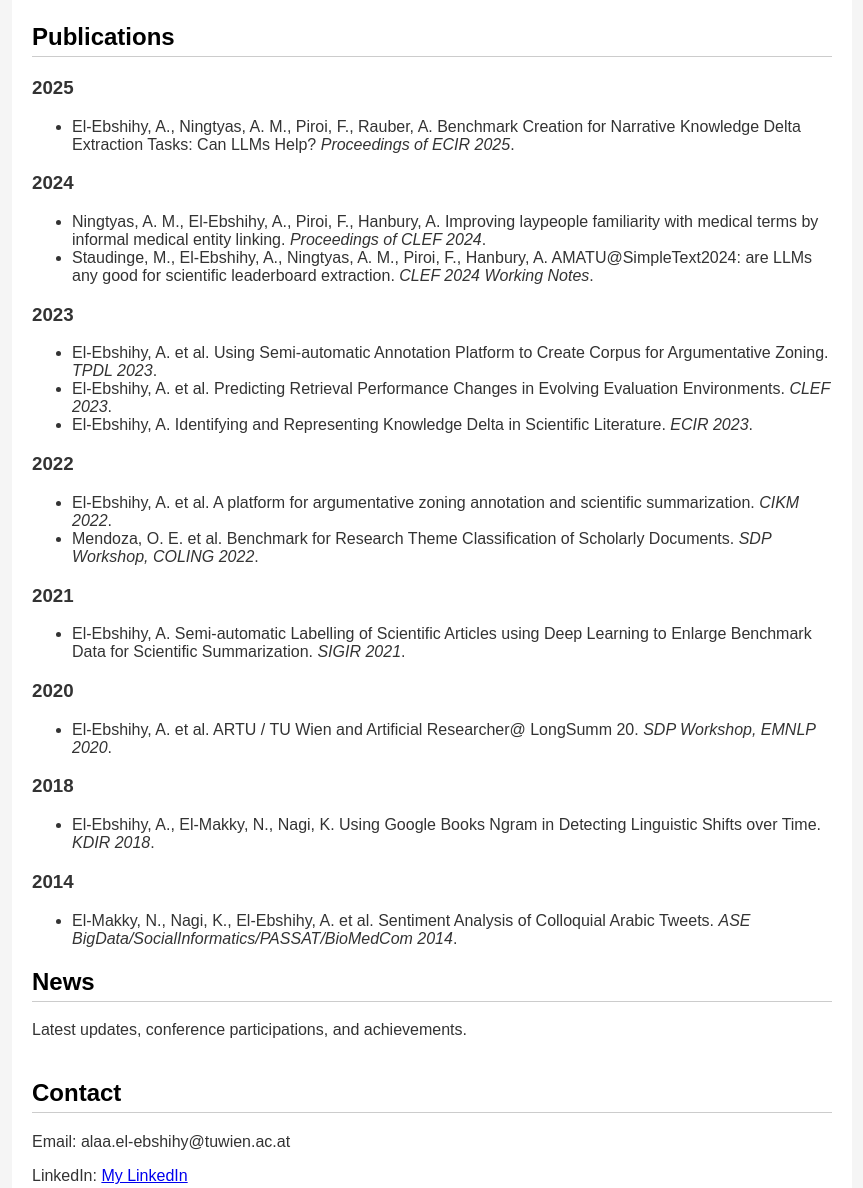
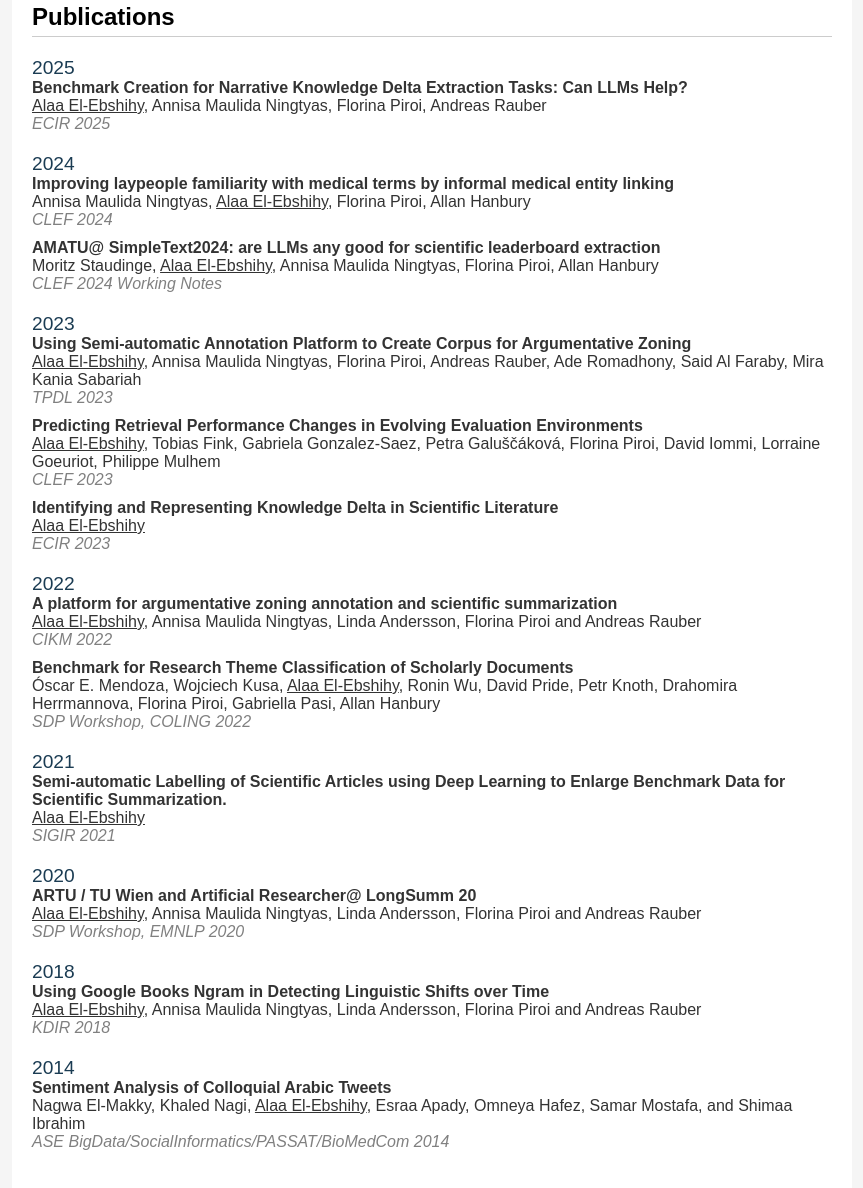
Before and after one commit to Alaa-Ebshihy/alaa-ebshihy.github.io, a plain HTML site: page index.html in a window 1280 px wide. Shown: the part 639-1827 px from the top of the page, without its empty margins (208-1071 px from the left). Drawn offline with Linux system fonts and the light colour scheme.

Commit message:
Reformated the publications.

```diff
--- a/index.html
+++ b/index.html
@@ -6,27 +6,29 @@
     <title>Alaa El-Ebshihy - Personal Website</title>
     <style>
         body { font-family: Arial, sans-serif; margin: 0; padding: 0; background-color: #f5f5f5; color: #333; }
-        header { background-color: #1e3a8a; color: white; text-align: center; padding: 20px; display: flex; align-items: center; justify-content: center; gap: 20px; }
-        /*header img { border-radius: 50%; width: 100px; height: 100px; }*/
-        header img { border-radius: 50%; width: 120px; height: 120px; object-fit: cover; object-position: center; }
-
+        header { background-color: #456882; color: white; text-align: center; padding: 20px; display: flex; align-items: center; justify-content: center; gap: 20px; }
+        header img { border-radius: 50%; width: 100px; height: 100px; object-fit: cover; object-position: center; }
         header h1 { margin: 0; font-size: 2rem; }
         nav { background: #333; color: #fff; padding: 1rem; text-align: center; }
         nav a { color: white; margin: 0 10px; text-decoration: none; }
-        nav a:hover { color: #1e3a8a; }
+        nav a:hover { color: #1B3C53; }
         .container { max-width: 800px; margin: auto; padding: 20px; background-color: white; }
         h1, h2 { border-bottom: 1px solid #ccc; padding-bottom: 5px; color: #000000; }
         section { margin-bottom: 40px; }
+        .pub-year { font-size: 1.2em; margin-top: 20px; color: #1B3C53; }
+        .publication { margin-bottom: 10px; }
+        .publication .title { font-weight: bold; }
+        .publication .venue { font-style: italic; color: gray; }
     </style>
 </head>
 <body>
     <nav>
         <a href="#home">Home</a>
-        <a href="#research">Research</a>
+<!--         <a href="#research">Research</a>
         <a href="#teaching">Teaching</a>
         <a href="#industry">Industry</a>
         <a href="#activities">Activities</a>
-        <a href="#skills">Skills</a>
+        <a href="#skills">Skills</a -->
         <a href="#publications">Publications</a>
         <a href="#news">News</a>
         <a href="#contact">Contact</a>
@@ -82,52 +84,89 @@
             <h2>Skills</h2>
             <p>Programming languages, tools, and natural languages proficiency.</p>
         </section> -->
-
+    <section id="publications">
         <h2>Publications</h2>
 
-        <h3>2025</h3>
-        <ul>
-            <li>El-Ebshihy, A., Ningtyas, A. M., Piroi, F., Rauber, A. Benchmark Creation for Narrative Knowledge Delta Extraction Tasks: Can LLMs Help? <i>Proceedings of ECIR 2025</i>.</li>
-        </ul>
+        <div class="pub-year">2025</div>
+        <div class="publication">
+            <span class="title">Benchmark Creation for Narrative Knowledge Delta Extraction Tasks: Can LLMs Help?</span><br>
+            <u>Alaa El-Ebshihy</u>, Annisa Maulida Ningtyas, Florina Piroi, Andreas Rauber<br>
+            <span class="venue">ECIR 2025</span>
+        </div>
 
-        <h3>2024</h3>
-        <ul>
-            <li>Ningtyas, A. M., El-Ebshihy, A., Piroi, F., Hanbury, A. Improving laypeople familiarity with medical terms by informal medical entity linking. <i>Proceedings of CLEF 2024</i>.</li>
-            <li>Staudinge, M., El-Ebshihy, A., Ningtyas, A. M., Piroi, F., Hanbury, A. AMATU@SimpleText2024: are LLMs any good for scientific leaderboard extraction. <i>CLEF 2024 Working Notes</i>.</li>
-        </ul>
 
-        <h3>2023</h3>
-        <ul>
-            <li>El-Ebshihy, A. et al. Using Semi-automatic Annotation Platform to Create Corpus for Argumentative Zoning. <i>TPDL 2023</i>.</li>
-            <li>El-Ebshihy, A. et al. Predicting Retrieval Performance Changes in Evolving Evaluation Environments. <i>CLEF 2023</i>.</li>
-            <li>El-Ebshihy, A. Identifying and Representing Knowledge Delta in Scientific Literature. <i>ECIR 2023</i>.</li>
-        </ul>
+        <div class="pub-year">2024</div>
+        <div class="publication">
+            <span class="title">Improving laypeople familiarity with medical terms by informal medical entity linking</span><br>
+            Annisa Maulida Ningtyas, <u>Alaa El-Ebshihy</u>, Florina Piroi, Allan Hanbury<br>
+            <span class="venue">CLEF 2024</span>
+        </div>
+        <div class="publication">
+            <span class="title">AMATU@ SimpleText2024: are LLMs any good for scientific leaderboard extraction</span><br>
+            Moritz Staudinge, <u>Alaa El-Ebshihy</u>, Annisa Maulida Ningtyas, Florina Piroi, Allan Hanbury<br>
+            <span class="venue">CLEF 2024 Working Notes</span>
+        </div>
 
-        <h3>2022</h3>
-        <ul>
-            <li>El-Ebshihy, A. et al. A platform for argumentative zoning annotation and scientific summarization. <i>CIKM 2022</i>.</li>
-            <li>Mendoza, O. E. et al. Benchmark for Research Theme Classification of Scholarly Documents. <i>SDP Workshop, COLING 2022</i>.</li>
-        </ul>
 
-        <h3>2021</h3>
-        <ul>
-            <li>El-Ebshihy, A. Semi-automatic Labelling of Scientific Articles using Deep Learning to Enlarge Benchmark Data for Scientific Summarization. <i>SIGIR 2021</i>.</li>
-        </ul>
+        <div class="pub-year">2023</div>
+        <div class="publication">
+            <span class="title">Using Semi-automatic Annotation Platform to Create Corpus for Argumentative Zoning</span><br>
+            <u>Alaa El-Ebshihy</u>, Annisa Maulida Ningtyas, Florina Piroi, Andreas Rauber, Ade Romadhony, Said Al Faraby, Mira Kania Sabariah <br>
+            <span class="venue">TPDL 2023</span>
+        </div>
 
-        <h3>2020</h3>
-        <ul>
-            <li>El-Ebshihy, A. et al. ARTU / TU Wien and Artificial Researcher@ LongSumm 20. <i>SDP Workshop, EMNLP 2020</i>.</li>
-        </ul>
+        <div class="publication">
+            <span class="title">Predicting Retrieval Performance Changes in Evolving Evaluation Environments</span><br>
+            <u>Alaa El-Ebshihy</u>, Tobias Fink, Gabriela Gonzalez-Saez, Petra Galuščáková, Florina Piroi, David Iommi, Lorraine Goeuriot, Philippe Mulhem  <br>
+            <span class="venue">CLEF 2023</span>
+        </div>
+        <div class="publication">
+            <span class="title">Identifying and Representing Knowledge Delta in Scientific Literature</span><br>
+            <u>Alaa El-Ebshihy</u> <br>
+            <span class="venue">ECIR 2023</span>
+        </div>
 
-        <h3>2018</h3>
-        <ul>
-            <li>El-Ebshihy, A., El-Makky, N., Nagi, K. Using Google Books Ngram in Detecting Linguistic Shifts over Time. <i>KDIR 2018</i>.</li>
-        </ul>
+        <div class="pub-year">2022</div>
+        <div class="publication">
+            <span class="title">A platform for argumentative zoning annotation and scientific summarization</span><br>
+            <u>Alaa El-Ebshihy</u>, Annisa Maulida Ningtyas, Linda Andersson, Florina Piroi and Andreas Rauber<br>
+            <span class="venue">CIKM 2022</span>
+        </div>
 
-        <h3>2014</h3>
-        <ul>
-            <li>El-Makky, N., Nagi, K., El-Ebshihy, A. et al. Sentiment Analysis of Colloquial Arabic Tweets. <i>ASE BigData/SocialInformatics/PASSAT/BioMedCom 2014</i>.</li>
-        </ul>
+        <div class="publication">
+            <span class="title">Benchmark for Research Theme Classification of Scholarly Documents</span><br>
+             Óscar E. Mendoza, Wojciech Kusa, <u>Alaa El-Ebshihy</u>, Ronin Wu, David Pride, Petr Knoth, Drahomira Herrmannova, Florina Piroi, Gabriella Pasi, Allan Hanbury <br>
+            <span class="venue">SDP Workshop, COLING 2022</span>
+        </div>
+
+        <div class="pub-year">2021</div>
+        <div class="publication">
+            <span class="title">Semi-automatic Labelling of Scientific Articles using Deep Learning to Enlarge Benchmark Data for Scientific Summarization. </span><br>
+            <u>Alaa El-Ebshihy</u><br>
+            <span class="venue">SIGIR 2021</span>
+        </div>
+
+        <div class="pub-year">2020</div>
+        <div class="publication">
+            <span class="title">ARTU / TU Wien and Artificial Researcher@ LongSumm 20 </span><br>
+            <u>Alaa El-Ebshihy</u>, Annisa Maulida Ningtyas, Linda Andersson, Florina Piroi and Andreas Rauber<br>
+            <span class="venue">SDP Workshop, EMNLP 2020</span>
+        </div>
+
+        <div class="pub-year">2018</div>
+        <div class="publication">
+            <span class="title">Using Google Books Ngram in Detecting Linguistic Shifts over Time </span><br>
+            <u>Alaa El-Ebshihy</u>, Annisa Maulida Ningtyas, Linda Andersson, Florina Piroi and Andreas Rauber<br>
+            <span class="venue">KDIR 2018</span>
+        </div>
+
+        <div class="pub-year">2014</div>
+        <div class="publication">
+            <span class="title">Sentiment Analysis of Colloquial Arabic Tweets</span><br>
+            Nagwa El-Makky, Khaled Nagi, <u>Alaa El-Ebshihy</u>, Esraa Apady, Omneya Hafez, Samar Mostafa, and Shimaa Ibrahim <br>
+            <span class="venue">ASE BigData/SocialInformatics/PASSAT/BioMedCom 2014</span>
+        </div>
+
     </section>
 
 
```
